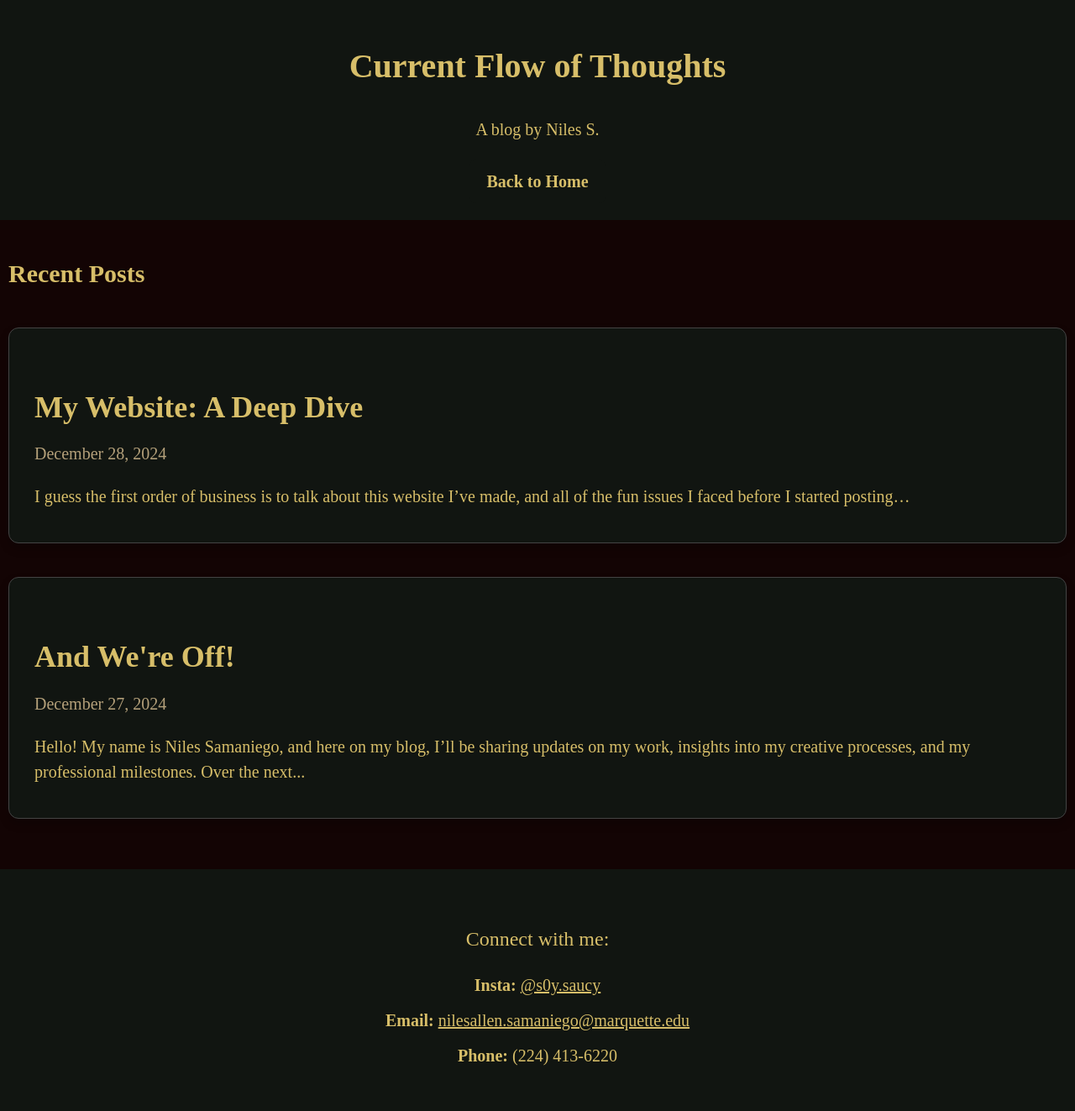
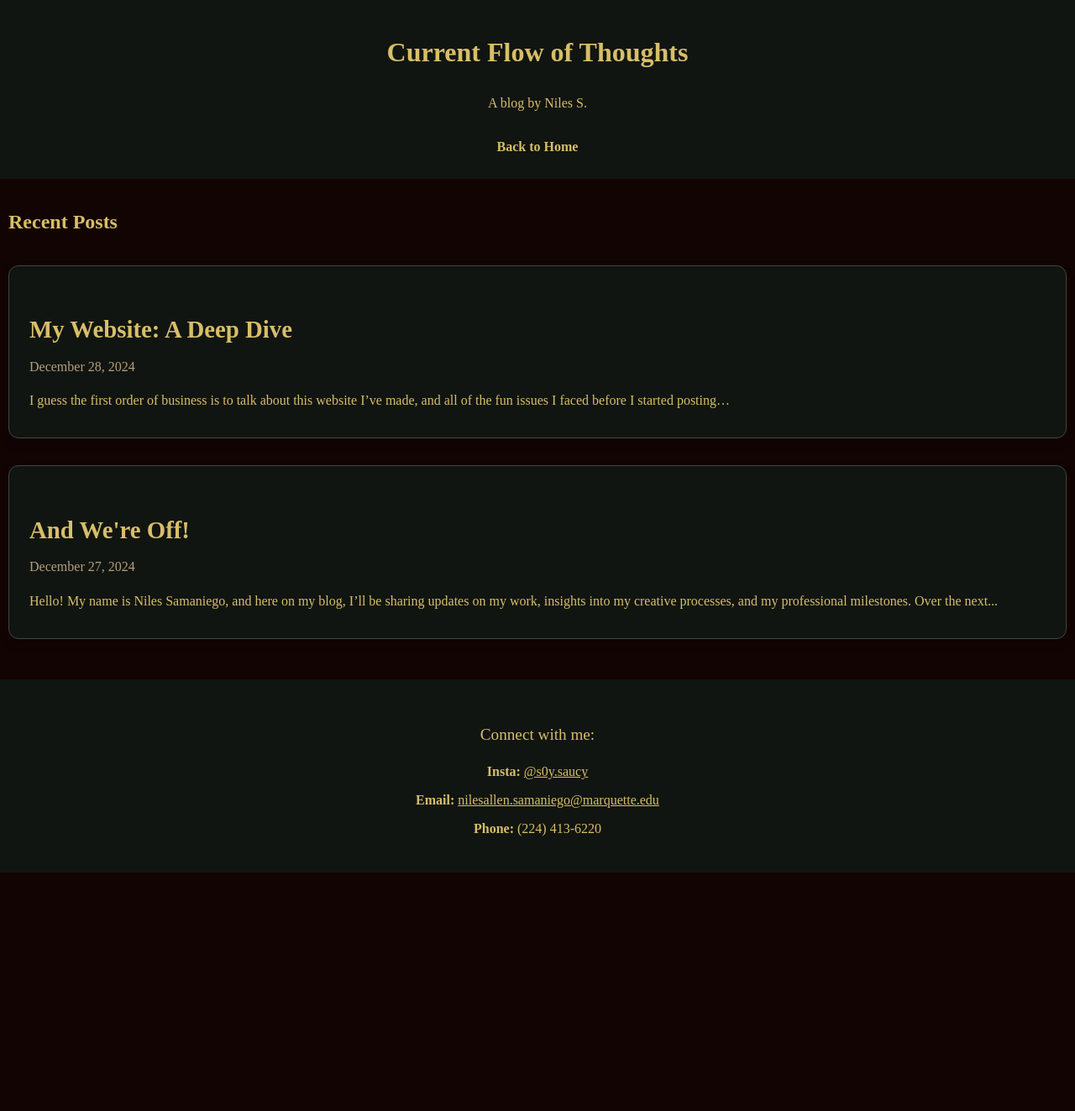
Before and after one commit to n-samaniego/Current-Flow-of-Thoughts, a Jekyll site: the page built from index.html, in a window 1280 px wide. Shown: the whole page at 84% size. Built offline with Jekyll 4.4.1, drawn with Linux system fonts in a browser that asks for light colours; the list of posts is cut into pages by our own code; after the commit the page ends 1039 px from its top, so only the background shows below that.

Commit message:
Update style.css

```diff
--- a/assets/style.css
+++ b/assets/style.css
@@ -7,7 +7,6 @@ html, body {
     background: #130404;  /* Dark background */
     color: #d7be69;  /* Text and general color */
     overflow-x: hidden;  /* Prevent horizontal scroll */
-    font-size: 20px;  /* Adjust this value to make body text larger */
 }
 
 body {
```
